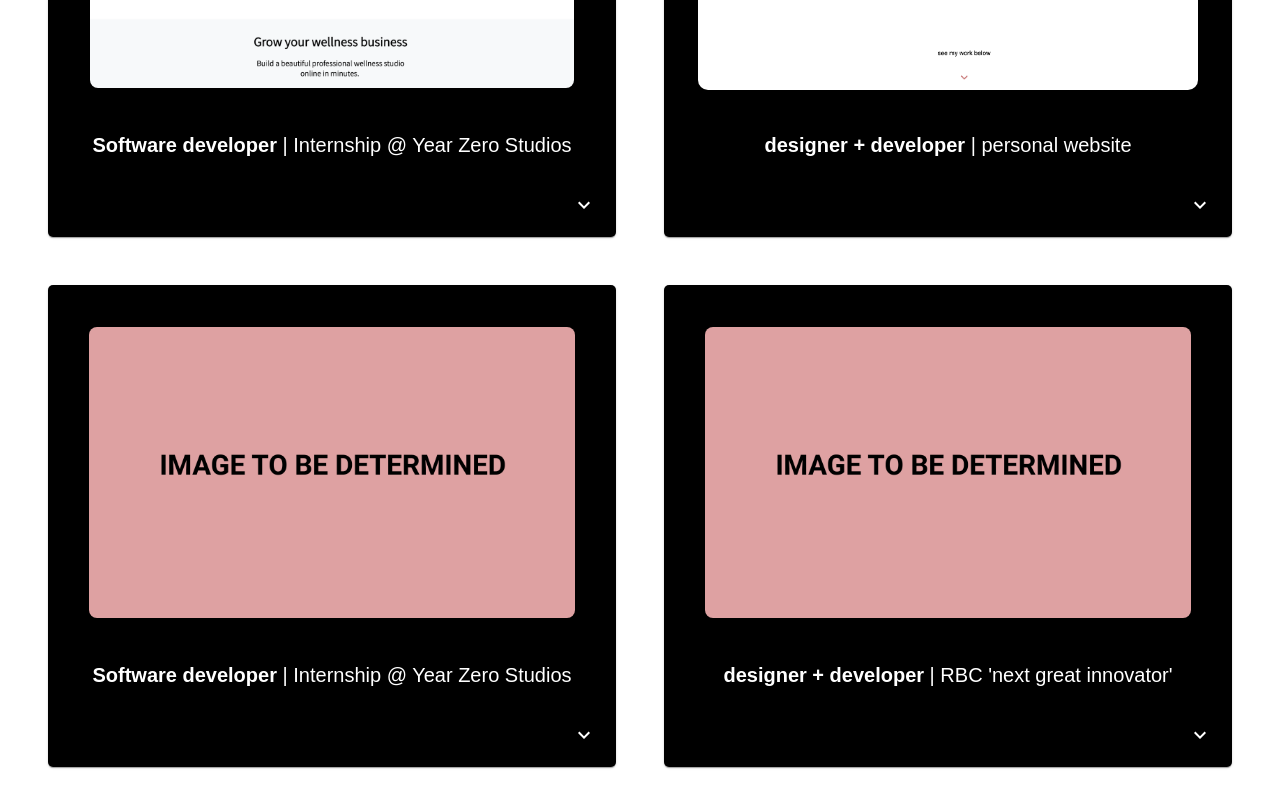
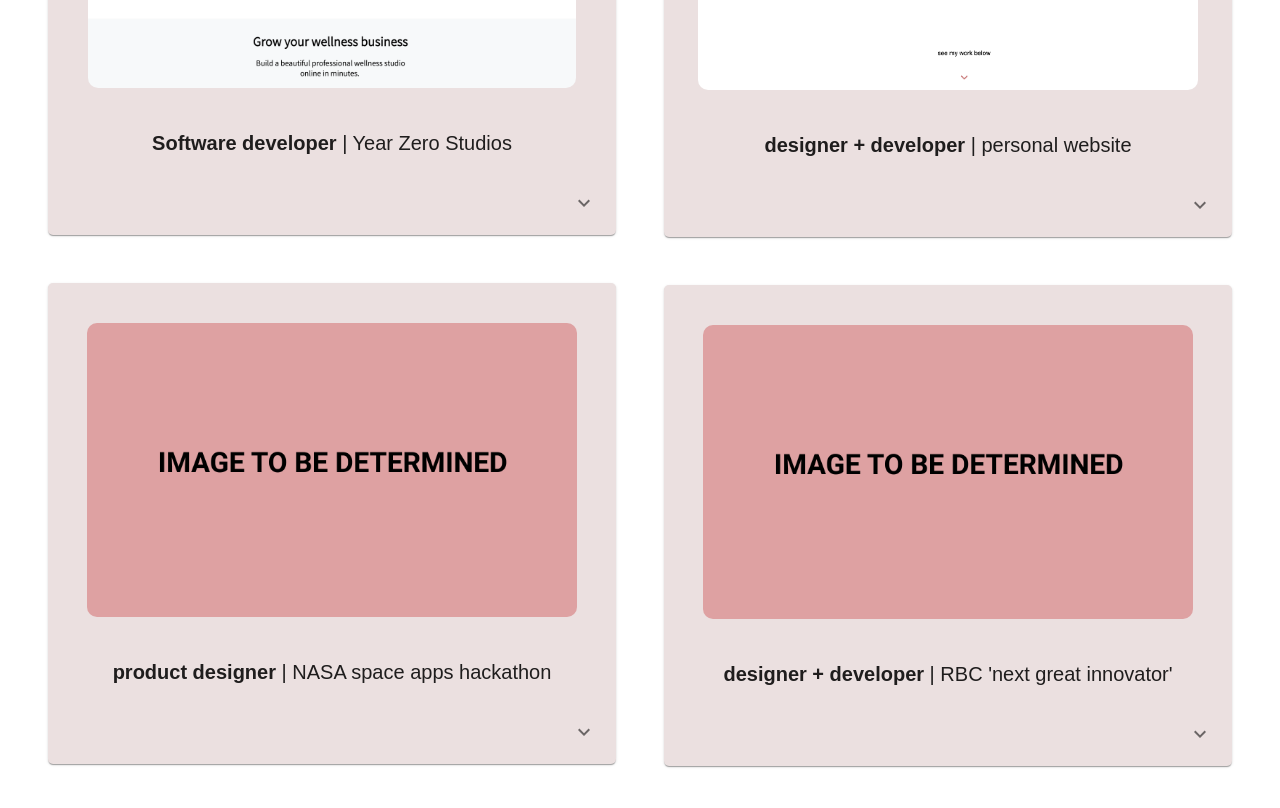
Before and after one commit to estherxin13/personal-website, a React (Create React App) app: page / in a window 1280 px wide. Shown: the part 640-1448 px from the top of the page. Built offline with nearby package versions, Linux system fonts and the light colour scheme.

Commit message:
changing colours of home page

```diff
--- a/src/Components/nasa.jsx
+++ b/src/Components/nasa.jsx
@@ -1,20 +1,19 @@
 import React from 'react';
 import { Card, CardActions, CardContent, Collapse, IconButton, makeStyles, Typography } from '@material-ui/core';
-import GitHubIcon from '@material-ui/icons/GitHub';
 import clsx from 'clsx';
 import ExpandMoreIcon from '@material-ui/icons/ExpandMore';
 
 const useStyles = makeStyles(theme => ({
     card: {
         textAlign: 'center',
-        backgroundColor: 'black',
+        backgroundColor: '#EBE0E0',
         marginBottom: theme.spacing(6),
         borderRadius: 5,
     },
     expand: {
         transform: 'rotate(0deg)',
         marginLeft: 'auto',
-        color: 'white',
+        // color: 'white',
         transition: theme.transitions.create('transform', {
             duration: theme.transitions.duration.shortest,
         }),
@@ -24,11 +23,11 @@ const useStyles = makeStyles(theme => ({
     },
     text: {
         fontSize: 20,
-        color: 'white'
+        // color: 'white'
     },
     imageLogin: {
         width: 490,
-        border: '2px solid black',
+        // border: '2px solid black',
         borderRadius: 10,
         marginBottom: theme.spacing(5),
         [theme.breakpoints.down('md')]: {
@@ -56,7 +55,7 @@ export default function Wellify() {
             <CardContent className={styles.cardContent}>
                 <img className={styles.imageLogin} alt="logo" src="/image.png" />
                 <div className={styles.text}>
-                    <strong>Software developer</strong>  |  Internship @ Year Zero Studios
+                    <strong>product designer</strong>  |  NASA space apps hackathon
                     </div>
             </CardContent>
             <CardActions disableSpacing>
--- a/src/Components/personalWebsite.jsx
+++ b/src/Components/personalWebsite.jsx
@@ -1,20 +1,19 @@
 import React from 'react';
 import { Card, CardActions, CardContent, Collapse, IconButton, makeStyles, Typography } from '@material-ui/core';
-import GitHubIcon from '@material-ui/icons/GitHub';
 import clsx from 'clsx';
 import ExpandMoreIcon from '@material-ui/icons/ExpandMore';
 
 const useStyles = makeStyles(theme => ({
     card: {
         textAlign: 'center',
-        backgroundColor: 'black',
+        backgroundColor: '#EBE0E0',
         marginBottom: theme.spacing(6),
         borderRadius: 5,
     },
     expand: {
         transform: 'rotate(0deg)',
         marginLeft: 'auto',
-        color: 'white',
+        // color: 'white',
         transition: theme.transitions.create('transform', {
             duration: theme.transitions.duration.shortest,
         }),
@@ -24,7 +23,7 @@ const useStyles = makeStyles(theme => ({
     },
     text: {
         fontSize: 20,
-        color: 'white'
+        // color: 'white'
     },
     imageLogin: {
         width: 500,
--- a/src/Components/projects.jsx
+++ b/src/Components/projects.jsx
@@ -1,6 +1,5 @@
 import React from 'react';
-import { Grid, IconButton, makeStyles, Typography } from '@material-ui/core';
-import GitHubIcon from '@material-ui/icons/GitHub';
+import { Grid, makeStyles } from '@material-ui/core';
 import Wellify from '../Components/wellify';
 import Nasa from '../Components/nasa';
 import RBC from './rbc';
@@ -11,16 +10,16 @@ import PersonalSite from './personalWebsite';
 const useStyles = makeStyles(theme => ({
 
     cardLeft: {
-        marginRight: theme.spacing(6),
-        marginLeft: theme.spacing(6),
+        marginRight: theme.spacing(3),
+        marginLeft: theme.spacing(3),
         [theme.breakpoints.up('md')]: {
             marginRight: theme.spacing(3),
             marginLeft: theme.spacing(6),
         }
     },
     cardRight: {
-        marginRight: theme.spacing(6),
-        marginLeft: theme.spacing(6),
+        marginRight: theme.spacing(3),
+        marginLeft: theme.spacing(3),
         [theme.breakpoints.up('md')]: {
             marginRight: theme.spacing(6),
             marginLeft: theme.spacing(3),
--- a/src/Components/rbc.jsx
+++ b/src/Components/rbc.jsx
@@ -1,20 +1,19 @@
 import React from 'react';
 import { Card, CardActions, CardContent, Collapse, IconButton, makeStyles, Typography } from '@material-ui/core';
-import GitHubIcon from '@material-ui/icons/GitHub';
 import clsx from 'clsx';
 import ExpandMoreIcon from '@material-ui/icons/ExpandMore';
 
 const useStyles = makeStyles(theme => ({
     card: {
         textAlign: 'center',
-        backgroundColor: 'black',
+        backgroundColor: '#EBE0E0',
         marginBottom: theme.spacing(6),
         borderRadius: 5,
     },
     expand: {
         transform: 'rotate(0deg)',
         marginLeft: 'auto',
-        color: 'white',
+        // color: 'white',
         transition: theme.transitions.create('transform', {
             duration: theme.transitions.duration.shortest,
         }),
@@ -24,11 +23,11 @@ const useStyles = makeStyles(theme => ({
     },
     text: {
         fontSize: 20,
-        color: 'white'
+        // color: 'white'
     },
     imageLogin: {
         width: 490,
-        border: '2px solid black',
+        // border: '2px solid black',
         borderRadius: 10,
         marginBottom: theme.spacing(5),
         [theme.breakpoints.down('md')]: {
--- a/src/Components/wellify.jsx
+++ b/src/Components/wellify.jsx
@@ -1,20 +1,19 @@
 import React from 'react';
 import { Card, CardActions, CardContent, Collapse, IconButton, makeStyles, Typography } from '@material-ui/core';
-import GitHubIcon from '@material-ui/icons/GitHub';
 import clsx from 'clsx';
 import ExpandMoreIcon from '@material-ui/icons/ExpandMore';
 
 const useStyles = makeStyles(theme => ({
     card: {
         textAlign: 'center',
-        backgroundColor: 'black',
+        backgroundColor: '#EBE0E0',
         marginBottom: theme.spacing(6),
         borderRadius: 5,
     },
     expand: {
         transform: 'rotate(0deg)',
         marginLeft: 'auto',
-        color: 'white',
+        // color: 'white',
         transition: theme.transitions.create('transform', {
             duration: theme.transitions.duration.shortest,
         }),
@@ -24,11 +23,11 @@ const useStyles = makeStyles(theme => ({
     },
     text: {
         fontSize: 20,
-        color: 'white'
+        // color: 'white'
     },
     imageLogin: {
         width: 488,
-        border: '2px solid black',
+        // border: '2px solid black',
         borderRadius: 10,
         marginBottom: theme.spacing(5),
         [theme.breakpoints.down('md')]: {
@@ -56,7 +55,7 @@ export default function Wellify() {
             <CardContent className={styles.cardContent}>
                 <img className={styles.imageLogin} alt="logo" src="/wellify.png" />
                 <div className={styles.text}>
-                    <strong>Software developer</strong>  |  Internship @ Year Zero Studios
+                    <strong>Software developer</strong>  |  Year Zero Studios
                     </div>
             </CardContent>
             <CardActions disableSpacing>
--- a/src/pages/home.js
+++ b/src/pages/home.js
@@ -1,7 +1,5 @@
 import Typical from 'react-typical';
 import { makeStyles } from '@material-ui/core/styles';
-import { IconButton } from '@material-ui/core';
-import ExpandMoreIcon from '@material-ui/icons/ExpandMore';
 import Project from '../Components/projects';
 
 
@@ -43,7 +41,7 @@ const Home = () => {
     return (
         <>
             <div className={classes.title}>
-                <strong>hi there, nice to meet you !</strong>
+                <strong>hi there, nice to meet you!</strong>
             </div>
             <div className={classes.quotes}>
                 I am &nbsp;
```
